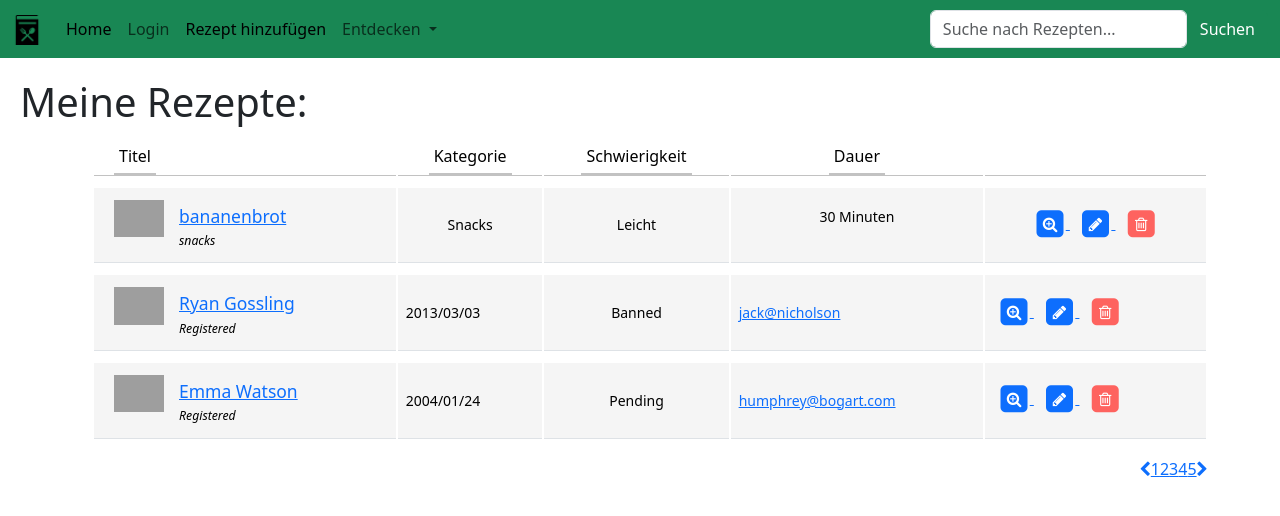
After one commit to alkaya24/recipeboard, a PHP site: page /MeineRezepte.html in a window 1280 px wide. The commit adds this page. Shown: the top 516 px of the page. Run offline with PHP 8.4, Linux system fonts and the light colour scheme; some libraries are stand-ins or nearby versions; grey boxes are pictures that could not be loaded.

Commit message:
neue funktion

```diff
--- /dev/null
+++ b/MeineRezepte.css
@@ -0,0 +1,185 @@
+/* h1
+{
+    padding-top: 20px;
+    padding-left: 20px ;
+} */
+
+#div1
+{
+    padding-top: 20px;
+    padding-left: 20px ;
+}
+
+body{margin-top:20px;}
+
+
+/* USER LIST TABLE */
+.user-list tbody td > img {
+    position: relative;
+	max-width: 50px;
+	float: left;
+	margin-right: 15px;
+}
+.user-list tbody td .user-link {
+	display: block;
+	font-size: 1.25em;
+	padding-top: 3px;
+	margin-left: 60px;
+}
+.user-list tbody td .user-subhead {
+	font-size: 0.875em;
+	font-style: italic;
+}
+
+/* TABLES */
+.table {
+    border-collapse: separate;
+}
+.table-hover > tbody > tr:hover > td,
+.table-hover > tbody > tr:hover > th {
+	background-color: #eee;
+}
+.table thead > tr > th {
+	border-bottom: 1px solid #C2C2C2;
+	padding-bottom: 0;
+}
+.table tbody > tr > td {
+	font-size: 0.875em;
+	background: #f5f5f5;
+	border-top: 10px solid #fff;
+	vertical-align: middle;
+	padding: 12px 8px;
+}
+.table tbody > tr > td:first-child,
+.table thead > tr > th:first-child {
+	padding-left: 20px;
+}
+.table thead > tr > th span {
+	border-bottom: 2px solid #C2C2C2;
+	display: inline-block;
+	padding: 0 5px;
+	padding-bottom: 5px;
+	font-weight: normal;
+}
+.table thead > tr > th > a span {
+	color: #344644;
+}
+.table thead > tr > th > a span:after {
+	content: "\f0dc";
+	font-family: FontAwesome;
+	font-style: normal;
+	font-weight: normal;
+	text-decoration: inherit;
+	margin-left: 5px;
+	font-size: 0.75em;
+}
+.table thead > tr > th > a.asc span:after {
+	content: "\f0dd";
+}
+.table thead > tr > th > a.desc span:after {
+	content: "\f0de";
+}
+.table thead > tr > th > a:hover span {
+	text-decoration: none;
+	color: #2bb6a3;
+	border-color: #2bb6a3;
+}
+.table.table-hover tbody > tr > td {
+	-webkit-transition: background-color 0.15s ease-in-out 0s;
+	transition: background-color 0.15s ease-in-out 0s;
+}
+.table tbody tr td .call-type {
+	display: block;
+	font-size: 0.75em;
+	text-align: center;
+}
+.table tbody tr td .first-line {
+	line-height: 1.5;
+	font-weight: 400;
+	font-size: 1.125em;
+}
+.table tbody tr td .first-line span {
+	font-size: 0.875em;
+	color: #969696;
+	font-weight: 300;
+}
+.table tbody tr td .second-line {
+	font-size: 0.875em;
+	line-height: 1.2;
+}
+.table a.table-link {
+	margin: 0 5px;
+	font-size: 1.125em;
+}
+.table a.table-link:hover {
+	text-decoration: none;
+	color: #2aa493;
+}
+.table a.table-link.danger {
+	color: #fe635f;
+}
+.table a.table-link.danger:hover {
+	color: #dd504c;
+}
+
+.table-products tbody > tr > td {
+	background: none;
+	border: none;
+	border-bottom: 1px solid #ebebeb;
+	-webkit-transition: background-color 0.15s ease-in-out 0s;
+	transition: background-color 0.15s ease-in-out 0s;
+	position: relative;
+}
+.table-products tbody > tr:hover > td {
+	text-decoration: none;
+	background-color: #f6f6f6;
+}
+.table-products .name {
+	display: block;
+	font-weight: 600;
+	padding-bottom: 7px;
+}
+.table-products .price {
+	display: block;
+	text-decoration: none;
+	width: 50%;
+	float: left;
+	font-size: 0.875em;
+}
+.table-products .price > i {
+	color: #8dc859;
+}
+.table-products .warranty {
+	display: block;
+	text-decoration: none;
+	width: 50%;
+	float: left;
+	font-size: 0.875em;
+}
+.table-products .warranty > i {
+	color: #f1c40f;
+}
+.table tbody > tr.table-line-fb > td {
+	background-color: #9daccb;
+	color: #262525;
+}
+.table tbody > tr.table-line-twitter > td {
+	background-color: #9fccff;
+	color: #262525;
+}
+.table tbody > tr.table-line-plus > td {
+	background-color: #eea59c;
+	color: #262525;
+}
+.table-stats .status-social-icon {
+	font-size: 1.9em;
+	vertical-align: bottom;
+}
+.table-stats .table-line-fb .status-social-icon {
+	color: #556484;
+}
+.table-stats .table-line-twitter .status-social-icon {
+	color: #5885b8;
+}
+.table-stats .table-line-plus .status-social-icon {
+	color: #a75d54;
--- /dev/null
+++ b/MeineRezepte.html
@@ -0,0 +1,241 @@
+<!DOCTYPE html>
+<html lang="de">
+<head>
+    <meta charset="UTF-8">
+    <meta name="viewport" content="width=device-width, initial-scale=1">
+    <meta http-equiv="X-UA-Compatible" content="IE=edge">
+    <meta name="viewport" content="width=device-width, initial-scale=1.0">
+    <script src="https://code.jquery.com/jquery-3.6.0.min.js" crossorigin="anonymous"></script>
+    <script src="main.js"></script>
+    <link rel="stylesheet" href="MeineRezepte.css">
+    <link href="https://cdn.jsdelivr.net/npm/bootstrap@5.3.0-alpha1/dist/css/bootstrap.min.css" rel="stylesheet"
+      integrity="sha384-GLhlTQ8iRABdZLl6O3oVMWSktQOp6b7In1Zl3/Jr59b6EGGoI1aFkw7cmDA6j6gD" crossorigin="anonymous">
+    <link href="https://maxcdn.bootstrapcdn.com/font-awesome/4.3.0/css/font-awesome.min.css" rel="stylesheet">
+
+      <!-- 1. Owl Carousel Min.css -->
+      <link rel="stylesheet" href="https://cdnjs.cloudflare.com/ajax/libs/OwlCarousel2/2.3.4/assets/owl.carousel.min.css"
+        integrity="sha512-tS3S5qG0BlhnQROyJXvNjeEM4UpMXHrQfTGmbQ1gKmelCxlSEBUaxhRBj/EFTzpbP4RVSrpEikbmdJobCvhE3g=="
+        crossorigin="anonymous" referrerpolicy="no-referrer" />
+
+      <!-- 2. Owl Carousel Theme Min .css -->
+      <link rel="stylesheet" href="https://cdnjs.cloudflare.com/ajax/libs/OwlCarousel2/2.3.4/assets/owl.theme.default.min.css"
+        integrity="sha512-sMXtMNL1zRzolHYKEujM2AqCLUR9F2C4/05cdbxjjLSRvMQIciEPCQZo++nk7go3BtSuK9kfa/s+a4f4i5pLkw=="
+        crossorigin="anonymous" referrerpolicy="no-referrer" />
+
+      <title>Meine Rezepte</title>
+</head>
+<body>
+  <nav class="navbar navbar-expand-lg bg-success">
+    <div class="container-fluid">
+      <a class="navbar-brand" href="index.html">
+        <img src="logo2.png" alt="Bootstrap" width="30" height="30">
+      </a>
+      <button class="navbar-toggler" type="button" data-bs-toggle="collapse" data-bs-target="#navbarSupportedContent"
+        aria-controls="navbarSupportedContent" aria-expanded="false" aria-label="Toggle navigation">
+        <span class="navbar-toggler-icon"></span>
+      </button>
+      <div class="collapse navbar-collapse" id="navbarSupportedContent">
+        <ul class="navbar-nav me-auto mb-2 mb-lg-0">
+          <li class="nav-item">
+            <a class="nav-link active" aria-current="page" href="index.html">Home</a>
+          </li>
+          <li class="nav-item">
+            <a class="nav-link" data-bs-toggle="modal" data-bs-target="#exampleModal" href="#">Login</a>
+            <a class="nav-link" id="logoutButton" onclick="logoutUser();" href="#" style="display:none;">Logout</a>
+            <!-- Modal -->
+            <div class="modal fade" id="exampleModal" tabindex="-1" aria-labelledby="exampleModalLabel"
+              aria-hidden="true">
+              <div class="modal-dialog">
+                <form class="modal-content" method="post" action="login.php">
+                  <div class="modal-header">
+                    <h1 class="modal-title fs-5" id="exampleModalLabel">Login</h1>
+                    <button type="button" class="btn-close" data-bs-dismiss="modal" aria-label="Close"></button>
+                  </div>
+                  <div class="modal-body">
+                    <input type="text" id="login-email" placeholder="E-Mail"> </input>
+                    <br>
+                    <input type="password" id="login-password" placeholder="Password"> </input>
+                  </div>
+                  <div class="modal-footer">
+                    <a href="signUp.php">Noch kein Benutzeraccount?</a>
+                    <button type="button" class="btn btn-secondary" data-bs-dismiss="modal">Schließen</button>
+                    <button type="button" id="login-button" class="btn btn-success">Login</button>
+                  </div>
+                </form>
+              </div>
+            </div>
+          </li>
+          <li class="nav-item">
+            <a class="nav-link active" aria-current="page" href="addRecipe.php" id="addRecipeLink">Rezept hinzufügen</a>
+          </li>
+          <li class="nav-item dropdown">
+            <a class="nav-link dropdown-toggle" href="#" role="button" data-bs-toggle="dropdown" aria-expanded="false">
+              Entdecken
+            </a>
+            <ul class="dropdown-menu">
+              <li><a class="dropdown-item" href="#">Abendessen</a></li>
+              <li><a class="dropdown-item" href="#">Mittagessen</a></li>
+              <li><a class="dropdown-item" href="#">Frühstück</a></li>
+              <li><a class="dropdown-item" href="#">Snacks</a></li>
+              <li><a class="dropdown-item" href="#">Drinks</a></li>
+            </ul>
+          </li>
+        </ul>
+        <form class="d-flex" role="search">
+          <input type="text" class="form-control" id="searchBar" oninput="searchRecipes()"
+            placeholder="Suche nach Rezepten...">
+          <button type="button" class="btn btn-success">Suchen</button>
+        </form>
+      </div>
+    </div>
+  </nav>
+
+  <div id="div1">
+    <h1>Meine Rezepte:   </h1>
+
+    <div class="container">
+      <div class="row">
+        <div class="col-lg-12">
+          <div class="main-box clearfix">
+            <div class="table-responsive">
+              <table class="table user-list">
+                <thead>
+                  <tr>
+                    <th><span>Titel</span></th>
+                    <th class="text-center"><span>Kategorie</span></th>
+                    <th class="text-center"><span>Schwierigkeit</span></th>
+                    <th class="text-center"><span>Dauer</span></th>
+                    <th class="text-center">&nbsp;</th>
+                  </tr>
+                </thead>
+                <tbody>
+                  <tr>
+                    <td>
+                      <img src="https://bootdey.com/img/Content/avatar/avatar1.png" alt="">
+                      <a href="#" class="user-link">bananenbrot</a>
+                      <span class="user-subhead">snacks</span>
+                    </td>
+                    <td class="text-center">
+                      Snacks
+                    </td>
+                    <td class="text-center">
+                      <span class="label label-default">Leicht</span>
+                    </td>
+                    <td>
+                      <p class="text-center">30 Minuten</p>
+                    </td>
+                    <td style="width: 20%;" class="text-center">
+                      <a href="#" class="table-link">
+                        <span class="fa-stack">
+                          <i class="fa fa-square fa-stack-2x"></i>
+                          <i class="fa fa-search-plus fa-stack-1x fa-inverse"></i>
+                        </span>
+                      </a>
+                      <a href="#" class="table-link">
+                        <span class="fa-stack">
+                          <i class="fa fa-square fa-stack-2x"></i>
+                          <i class="fa fa-pencil fa-stack-1x fa-inverse"></i>
+                        </span>
+                      </a>
+                      <a href="#" class="table-link danger">
+                        <span class="fa-stack">
+                          <i class="fa fa-square fa-stack-2x"></i>
+                          <i class="fa fa-trash-o fa-stack-1x fa-inverse"></i>
+                        </span>
+                      </a>
+                    </td>
+                  </tr>
+
+                  <tr>
+                    <td>
+                      <img src="https://bootdey.com/img/Content/avatar/avatar3.png" alt="">
+                      <a href="#" class="user-link">Ryan Gossling</a>
+                      <span class="user-subhead">Registered</span>
+                    </td>
+                    <td>
+                      2013/03/03
+                    </td>
+                    <td class="text-center">
+                      <span class="label label-danger">Banned</span>
+                    </td>
+                    <td>
+                      <a href="#">jack@nicholson</a>
+                    </td>
+                    <td style="width: 20%;">
+                      <a href="#" class="table-link">
+                        <span class="fa-stack">
+                          <i class="fa fa-square fa-stack-2x"></i>
+                          <i class="fa fa-search-plus fa-stack-1x fa-inverse"></i>
+                        </span>
+                      </a>
+                      <a href="#" class="table-link">
+                        <span class="fa-stack">
+                          <i class="fa fa-square fa-stack-2x"></i>
+                          <i class="fa fa-pencil fa-stack-1x fa-inverse"></i>
+                        </span>
+                      </a>
+                      <a href="#" class="table-link danger">
+                        <span class="fa-stack">
+                          <i class="fa fa-square fa-stack-2x"></i>
+                          <i class="fa fa-trash-o fa-stack-1x fa-inverse"></i>
+                        </span>
+                      </a>
+                    </td>
+                  </tr>
+                  <tr>
+                    <td>
+                      <img src="https://bootdey.com/img/Content/avatar/avatar4.png" alt="">
+                      <a href="#" class="user-link">Emma Watson</a>
+                      <span class="user-subhead">Registered</span>
+                    </td>
+                    <td>
+                      2004/01/24
+                    </td>
+                    <td class="text-center">
+                      <span class="label label-warning">Pending</span>
+                    </td>
+                    <td>
+                      <a href="#">humphrey@bogart.com</a>
+                    </td>
+                    <td style="width: 20%;">
+                      <a href="#" class="table-link">
+                        <span class="fa-stack">
+                          <i class="fa fa-square fa-stack-2x"></i>
+                          <i class="fa fa-search-plus fa-stack-1x fa-inverse"></i>
+                        </span>
+                      </a>
+                      <a href="#" class="table-link">
+                        <span class="fa-stack">
+                          <i class="fa fa-square fa-stack-2x"></i>
+                          <i class="fa fa-pencil fa-stack-1x fa-inverse"></i>
+                        </span>
+                      </a>
+                      <a href="#" class="table-link danger">
+                        <span class="fa-stack">
+                          <i class="fa fa-square fa-stack-2x"></i>
+                          <i class="fa fa-trash-o fa-stack-1x fa-inverse"></i>
+                        </span>
+                      </a>
+                    </td>
+                  </tr>
+
+
+                </tbody>
+              </table>
+            </div>
+            <ul class="pagination pull-right">
+              <li><a href="#"><i class="fa fa-chevron-left"></i></a></li>
+              <li><a href="#">1</a></li>
+              <li><a href="#">2</a></li>
+              <li><a href="#">3</a></li>
+              <li><a href="#">4</a></li>
+              <li><a href="#">5</a></li>
+              <li><a href="#"><i class="fa fa-chevron-right"></i></a></li>
+            </ul>
+          </div>
+        </div>
+      </div>
+      </div>
+
+  </div>
+  </body>
--- a/index.html
+++ b/index.html
@@ -254,7 +254,13 @@
       }
     })
   </script>
+  <script>
+    document.addEventListener("DOMContentLoaded", function () {
 
+    displayAllRecipes();
+
+});
+  </script>
 </body>
 
 </html>
--- a/main.js
+++ b/main.js
@@ -1,9 +1,4 @@
-document.addEventListener("DOMContentLoaded", function () {
 
-  displayAllRecipes();
-
-
-});
 
 function checkLoggedIn() {
   const isLoggedIn = sessionStorage.getItem('loggedIn');
```
Also changed, not shown: Gericht.html (+86 -35 lines), gericht.css (+37 -3 lines).
